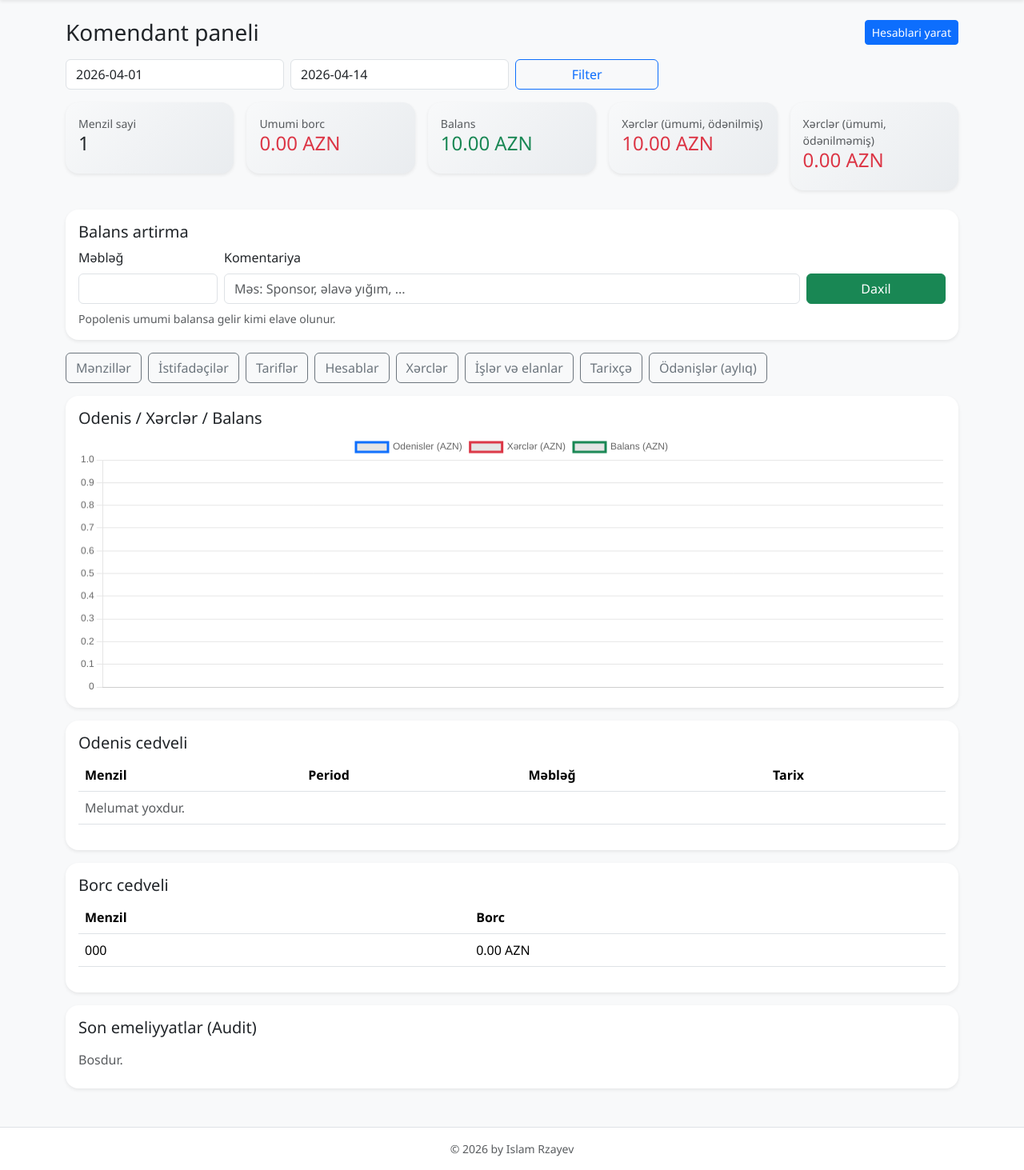
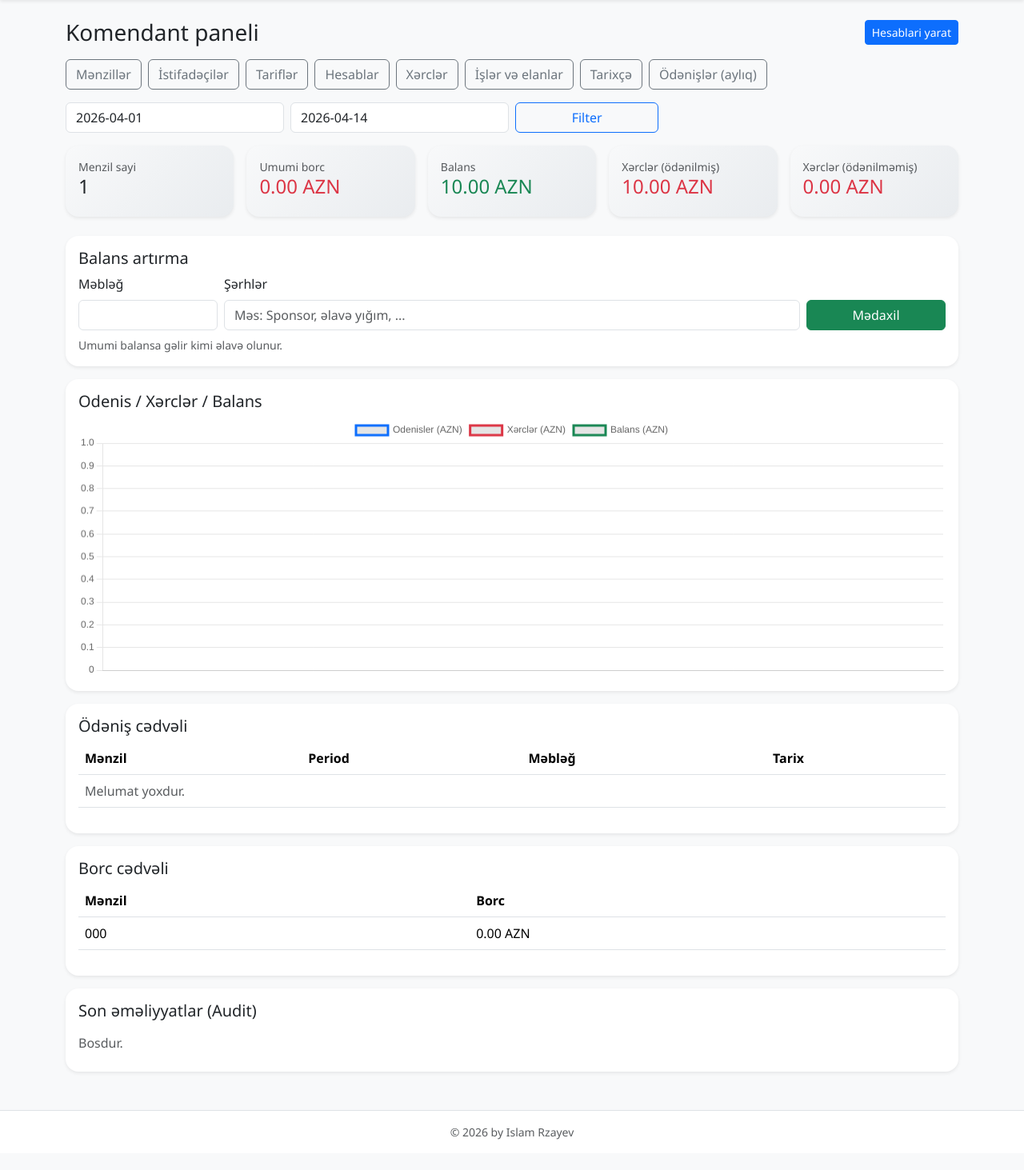
Before and after one commit to irzayev/emtk, a Flask app: page /dashboard in a window 1280 px wide. Shown: the part 56-1519 px from the top of the page at 80% size. After the commit the page ends 1481 px from the top, so only its background shows below. Run offline with Flask 3, Linux system fonts and the light colour scheme; the visitor is signed in with stand-in values (Sample User, id 1); tables that the repository leaves empty hold one stand-in row (values such as "Sample post"); parts of the project's set-up code (start-up, migrations or seed data) failed here and were passed over; some libraries are stand-ins or nearby versions.

Commit message:
Update admin_dashboard.html

```diff
--- a/templates/admin_dashboard.html
+++ b/templates/admin_dashboard.html
@@ -4,40 +4,6 @@
     <h3 class="mb-0">Komendant paneli</h3>
     <div class="d-flex gap-2">
         <a class="btn btn-primary btn-sm" href="{{ url_for('generate_invoices') }}">Hesablari yarat</a>
-    </div>
-</div>
-<form method="get" class="row g-2 mb-3">
-    <div class="col-md-3"><input class="form-control js-datepicker" type="text" name="from_date" value="{{ from_date }}" placeholder="YYYY-MM-DD"></div>
-    <div class="col-md-3"><input class="form-control js-datepicker" type="text" name="to_date" value="{{ to_date }}" placeholder="YYYY-MM-DD"></div>
-    <div class="col-md-2"><button class="btn btn-outline-primary w-100">Filter</button></div>
-</form>
-
-<div class="row row-cols-1 row-cols-sm-2 row-cols-lg-5 g-3 mb-4">
-    <div class="col"><div class="card metric-card border-0 shadow-sm"><div class="card-body"><div class="text-muted small">Menzil sayi</div><div class="h4">{{ apartments_count }}</div></div></div></div>
-    <div class="col"><div class="card metric-card border-0 shadow-sm"><div class="card-body"><div class="text-muted small">Umumi borc</div><div class="h4 text-danger">{{ total_debt|azn }}</div></div></div></div>
-    <div class="col"><div class="card metric-card border-0 shadow-sm"><div class="card-body"><div class="text-muted small">Balans</div><div class="h4 {{ 'text-success' if house_balance >= 0 else 'text-danger' }}">{{ house_balance|azn }}</div></div></div></div>
-    <div class="col"><div class="card metric-card border-0 shadow-sm"><div class="card-body"><div class="text-muted small">Xərclər (ümumi, ödənilmiş)</div><div class="h4 text-danger">{{ paid_expenses_total|azn }}</div></div></div></div>
-    <div class="col"><div class="card metric-card border-0 shadow-sm"><div class="card-body"><div class="text-muted small">Xərclər (ümumi, ödənilməmiş)</div><div class="h4 text-danger">{{ unpaid_expenses_total|azn }}</div></div></div></div>
-</div>
-
-<div class="card border-0 shadow-sm mb-3">
-    <div class="card-body">
-        <h5 class="mb-2">Balans artirma</h5>
-        <form method="post" action="{{ url_for('balance_topup') }}" class="row g-2 align-items-end">
-            <input type="hidden" name="csrf_token" value="{{ csrf_token() }}">
-            <div class="col-md-2">
-                <label class="form-label">Məbləğ</label>
-                <input class="form-control" type="number" step="0.01" min="0.01" max="9999" name="amount" required>
-            </div>
-            <div class="col-md-8">
-                <label class="form-label">Komentariya</label>
-                <input class="form-control" name="comment" placeholder="Məs: Sponsor, əlavə yığım, ...">
-            </div>
-            <div class="col-md-2">
-                <button class="btn btn-success w-100">Daxil</button>
-            </div>
-        </form>
-        <div class="small text-muted mt-2">Popolenis umumi balansa gelir kimi elave olunur.</div>
     </div>
 </div>
 
@@ -52,6 +18,41 @@
     <a class="btn btn-outline-secondary" href="{{ url_for('admin_payments_report') }}">Ödənişlər (aylıq)</a>
 </div>
 
+<form method="get" class="row g-2 mb-3">
+    <div class="col-md-3"><input class="form-control js-datepicker" type="text" name="from_date" value="{{ from_date }}" placeholder="YYYY-MM-DD"></div>
+    <div class="col-md-3"><input class="form-control js-datepicker" type="text" name="to_date" value="{{ to_date }}" placeholder="YYYY-MM-DD"></div>
+    <div class="col-md-2"><button class="btn btn-outline-primary w-100">Filter</button></div>
+</form>
+
+<div class="row row-cols-1 row-cols-sm-2 row-cols-lg-5 g-3 mb-4">
+    <div class="col"><div class="card metric-card border-0 shadow-sm"><div class="card-body"><div class="text-muted small">Menzil sayi</div><div class="h4">{{ apartments_count }}</div></div></div></div>
+    <div class="col"><div class="card metric-card border-0 shadow-sm"><div class="card-body"><div class="text-muted small">Umumi borc</div><div class="h4 text-danger">{{ total_debt|azn }}</div></div></div></div>
+    <div class="col"><div class="card metric-card border-0 shadow-sm"><div class="card-body"><div class="text-muted small">Balans</div><div class="h4 {{ 'text-success' if house_balance >= 0 else 'text-danger' }}">{{ house_balance|azn }}</div></div></div></div>
+    <div class="col"><div class="card metric-card border-0 shadow-sm"><div class="card-body"><div class="text-muted small">Xərclər (ödənilmiş)</div><div class="h4 text-danger">{{ paid_expenses_total|azn }}</div></div></div></div>
+    <div class="col"><div class="card metric-card border-0 shadow-sm"><div class="card-body"><div class="text-muted small">Xərclər (ödənilməmiş)</div><div class="h4 text-danger">{{ unpaid_expenses_total|azn }}</div></div></div></div>
+</div>
+
+<div class="card border-0 shadow-sm mb-3">
+    <div class="card-body">
+        <h5 class="mb-2">Balans artırma</h5>
+        <form method="post" action="{{ url_for('balance_topup') }}" class="row g-2 align-items-end">
+            <input type="hidden" name="csrf_token" value="{{ csrf_token() }}">
+            <div class="col-md-2">
+                <label class="form-label">Məbləğ</label>
+                <input class="form-control" type="number" step="0.01" min="0.01" max="9999" name="amount" required>
+            </div>
+            <div class="col-md-8">
+                <label class="form-label">Şərhlər</label>
+                <input class="form-control" name="comment" placeholder="Məs: Sponsor, əlavə yığım, ...">
+            </div>
+            <div class="col-md-2">
+                <button class="btn btn-success w-100">Mədaxil</button>
+            </div>
+        </form>
+        <div class="small text-muted mt-2">Umumi balansa gəlir kimi əlavə olunur.</div>
+    </div>
+</div>
+
 <div class="card border-0 shadow-sm mb-3">
     <div class="card-body">
         <h5>Odenis / Xərclər / Balans</h5>
@@ -61,10 +62,10 @@
 
 <div class="card border-0 shadow-sm mb-3">
     <div class="card-body">
-        <h5>Odenis cedveli</h5>
+        <h5>Ödəniş cədvəli</h5>
         <div class="table-responsive">
             <table class="table">
-                <thead><tr><th>Menzil</th><th>Period</th><th>Məbləğ</th><th>Tarix</th></tr></thead>
+                <thead><tr><th>Mənzil</th><th>Period</th><th>Məbləğ</th><th>Tarix</th></tr></thead>
                 <tbody>
                     {% for r in payment_table %}
                     <tr><td>{{ r.apartment }}</td><td>{{ r.period }}</td><td>{{ r.amount|azn }}</td><td>{{ r.date }}</td></tr>
@@ -79,9 +80,9 @@
 
 <div class="card border-0 shadow-sm mb-3">
     <div class="card-body">
-        <h5>Borc cedveli</h5>
+        <h5>Borc cədvəli</h5>
         <table class="table">
-            <thead><tr><th>Menzil</th><th>Borc</th></tr></thead>
+            <thead><tr><th>Mənzil</th><th>Borc</th></tr></thead>
             <tbody>
                 {% for ap_no, debt in debt_by_apartment %}
                 <tr><td>{{ ap_no }}</td><td>{{ (debt or 0)|azn }}</td></tr>
@@ -95,7 +96,7 @@
 
 <div class="card border-0 shadow-sm">
     <div class="card-body">
-        <h5>Son emeliyyatlar (Audit)</h5>
+        <h5>Son əməliyyatlar (Audit)</h5>
         <ul class="list-group list-group-flush">
             {% for log in recent_logs %}
             <li class="list-group-item px-0 d-flex justify-content-between">
```
